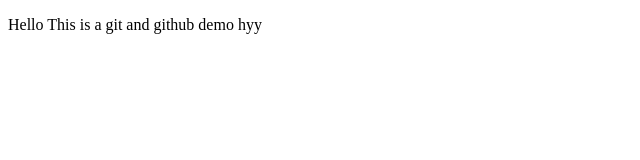
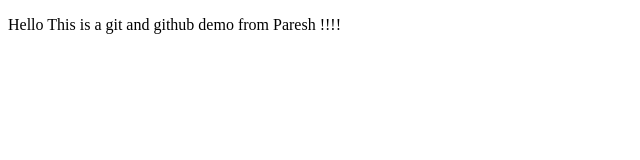
Before and after one commit to paresh-2002/weather-app, a plain HTML site: page index.html in a window 1280 px wide. Shown: the whole page, without its empty margins (0-640 px from the left). Drawn offline with Linux system fonts and the light colour scheme.

Commit message:
hello hello

```diff
--- a/index.html
+++ b/index.html
@@ -6,6 +6,6 @@
     <title>Document</title>
   </head>
   <body>
-    <p>Hello This is a git and github demo hyy</p>
+    <p>Hello This is a git and github demo from Paresh !!!!</p>
   </body>
 </html>
```
